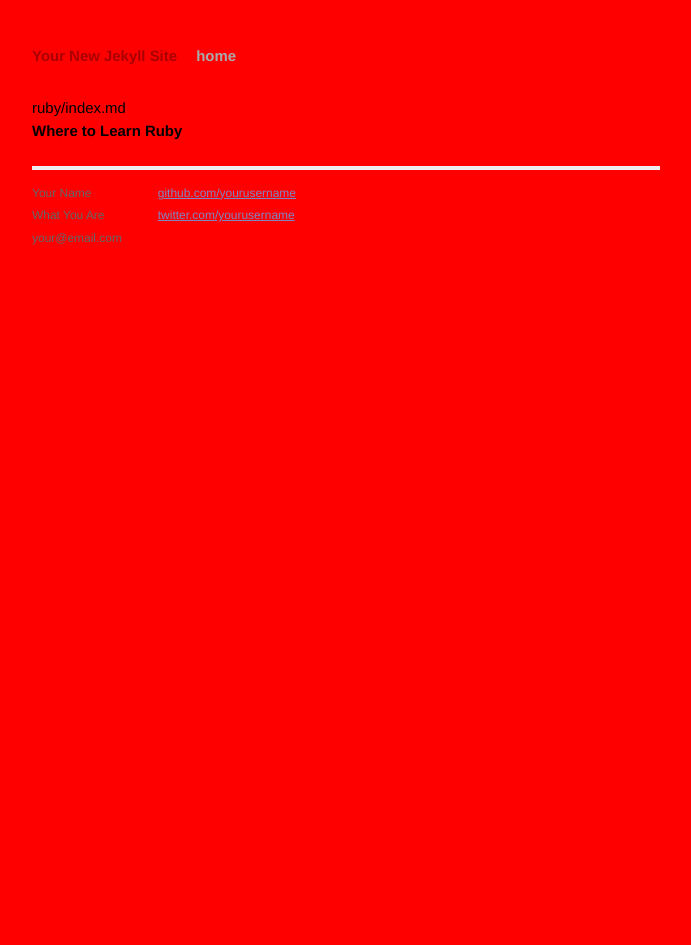
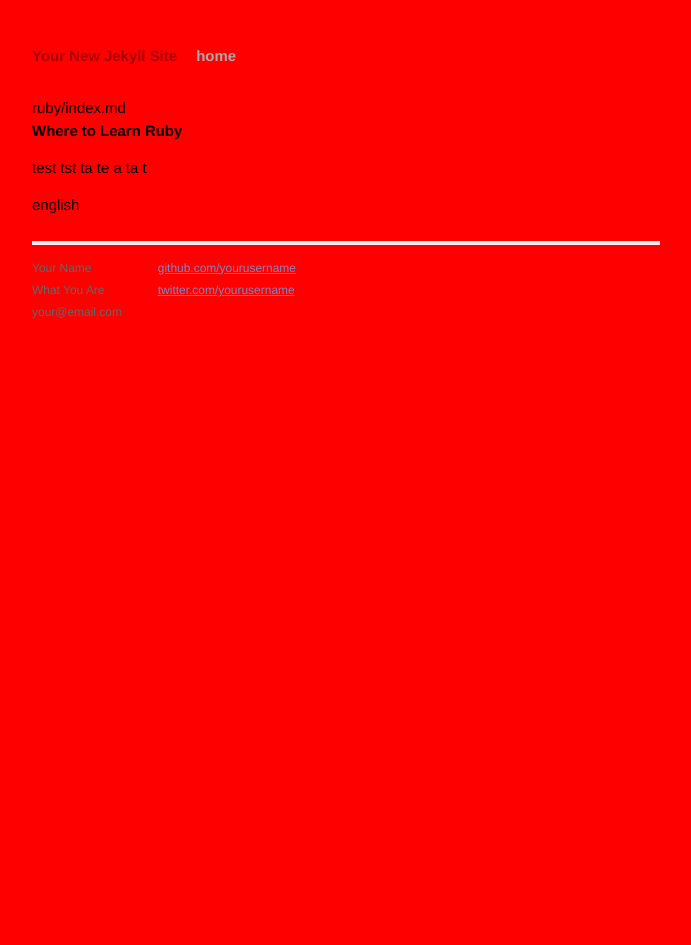
Before and after one commit to recarreira/learnhowtocode.in, a Jekyll site: the page built from ruby/index.md, in a window 1280 px wide. Shown: the whole page, without its empty margins (294-985 px from the left). Built offline with Jekyll 4.4.1, drawn with Linux system fonts in a browser that asks for light colours.

Commit message:
structuring files by language (pt, en)

```diff
--- /dev/null
+++ b/_includes/ruby/english.md
@@ -0,0 +1 @@
+english
--- /dev/null
+++ b/_includes/ruby/portuguese.md
@@ -0,0 +1,7 @@
+test
+tst
+ta
+te
+a
+ta
+t
--- a/ruby/index.md
+++ b/ruby/index.md
@@ -5,3 +5,11 @@ language: ruby
 ---
 
 <h1>{{page.title}}</h1>
+
+<p class="pt">
+{% include ruby/portuguese.md %}
+</p>
+
+<p class="en">
+{% include ruby/english.md %}
+</p>
```
Also changed, not shown: _includes/python/portuguese.md (added, +3 -0 lines), python/index.md (+3 -0 lines), _includes/python/english.md (added).
